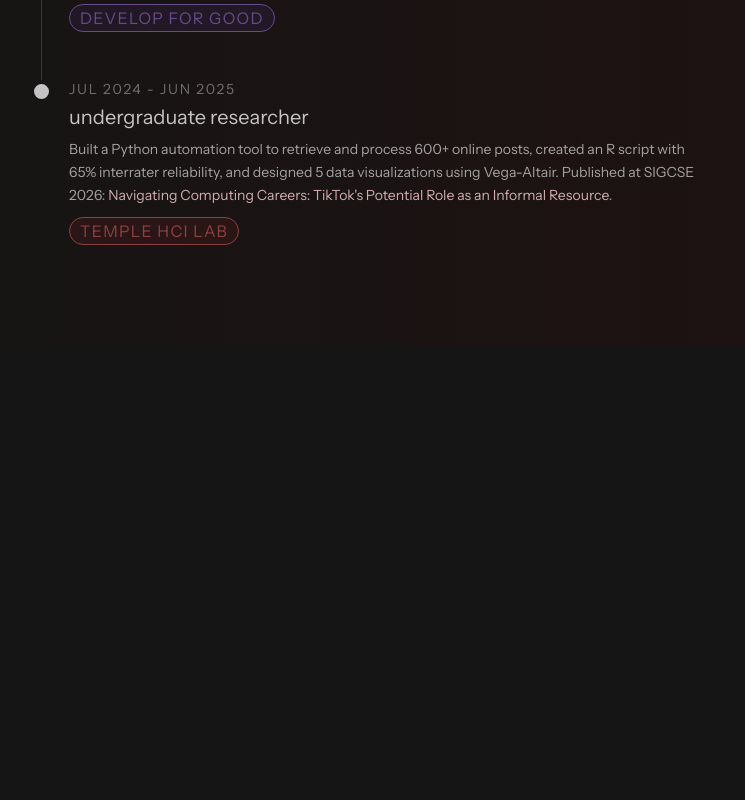
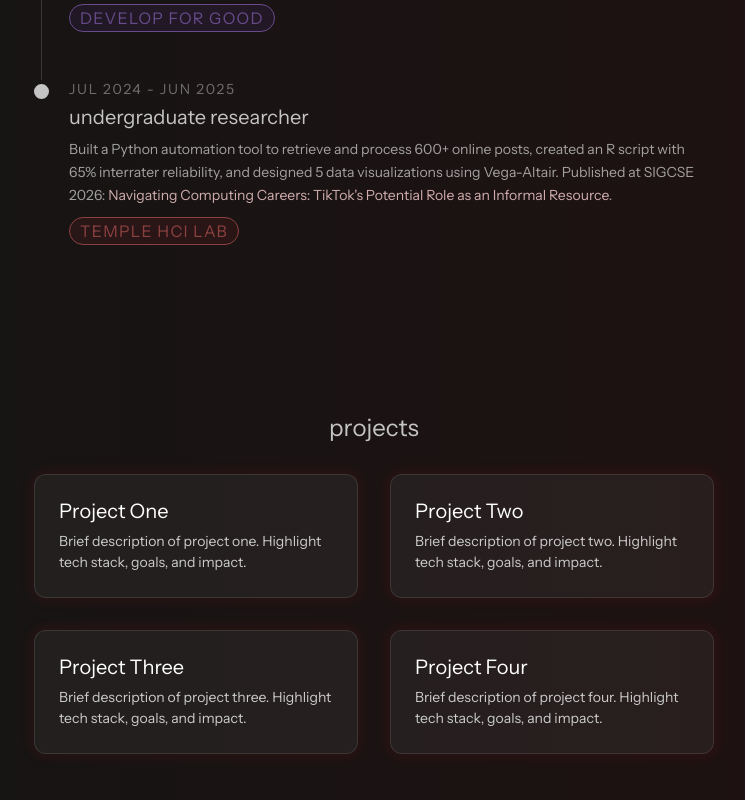
Before and after one commit to adyan1025/adyan1025.github.io, a React (Vite) app: page / in a window 1280 px wide. Shown: the part 1364-2164 px from the top of the page, without its empty margins (266-1011 px from the left). Before the commit the page ends 1709 px from the top, so only its background shows below. Built offline with nearby package versions, Linux system fonts and the light colour scheme; a web font is replaced by a local one.

Commit message:
Start projects

```diff
--- a/src/App.jsx
+++ b/src/App.jsx
@@ -7,6 +7,7 @@ import Intro from "./sections/Intro";
 import MouseFollower from "./components/MouseFollower";
 import TechCarousel from "./components/TechCarousel";
 import Experience from "./sections/Experience";
+import Projects from "./sections/Projects";
 
 const sectionAnimation = {
   initial: { opacity: 0, y: 50 },
@@ -44,6 +45,9 @@ function App() {
       <div>
         <Experience />
       </div>
+      <div>
+        <Projects />
+      </div>
     </>
   );
 }
--- /dev/null
+++ b/src/sections/Projects.jsx
@@ -0,0 +1,53 @@
+import { motion } from "framer-motion";
+import "../styling/Projects.css";
+
+const projectData = [
+  {
+    id: 1,
+    title: "Project One",
+    description: "Brief description of project one. Highlight tech stack, goals, and impact.",
+    // image: "path/to/image1.png", // optional image placeholder
+  },
+  {
+    id: 2,
+    title: "Project Two",
+    description: "Brief description of project two. Highlight tech stack, goals, and impact.",
+  },
+  {
+    id: 3,
+    title: "Project Three",
+    description: "Brief description of project three. Highlight tech stack, goals, and impact.",
+  },
+  {
+    id: 4,
+    title: "Project Four",
+    description: "Brief description of project four. Highlight tech stack, goals, and impact.",
+  },
+];
+
+const sectionAnimation = {
+  initial: { opacity: 0, y: 50 },
+  whileInView: { opacity: 1, y: 0 },
+  viewport: { once: true, amount: 0.2 },
+  transition: { duration: 0.6 },
+};
+
+function Projects() {
+  return (
+    <motion.section id="projects" className="projects-wrapper" {...sectionAnimation}>
+      <header className="projects-header">
+        <h2>projects</h2>
+      </header>
+      <div className="project-grid">
+        {projectData.map((proj) => (
+          <div key={proj.id} className="project-card">
+            <h3 className="project-title">{proj.title}</h3>
+            <p className="project-description">{proj.description}</p>
+          </div>
+        ))}
+      </div>
+    </motion.section>
+  );
+}
+
+export default Projects;
--- /dev/null
+++ b/src/styling/Projects.css
@@ -0,0 +1,49 @@
+.projects-wrapper {
+  padding: 3.75rem 10rem;
+  max-width: 100%;
+  display: flex;
+  flex-direction: column;
+  align-items: center;
+}
+
+.projects-header {
+  margin-bottom: 2rem;
+}
+
+.project-grid {
+  display: grid;
+  grid-template-columns: repeat(auto-fill, minmax(300px, 1fr));
+  gap: 2rem;
+  width: 100%;
+}
+
+.project-card {
+  background: rgba(255, 255, 255, 0.05);
+  border: 1px solid rgba(255, 255, 255, 0.1);
+  padding: 1.5rem;
+  border-radius: 0.75rem;
+  transition: transform 0.2s ease, box-shadow 0.2s ease;
+  box-shadow: 0 0 12px 4px rgba(255, 0, 0, 0.072);
+}
+
+.project-card:hover {
+  transform: translateY(-4px) scale(1.02);
+  box-shadow: 0 4px 12px rgba(0, 0, 0, 0.3);
+}
+
+.project-title {
+  margin: 0 0 0.5rem 0;
+  color: #fff;
+}
+
+.project-description {
+  margin: 0;
+  color: #ccc;
+  line-height: 1.5;
+}
+
+@media (max-width: 768px) {
+  .projects-wrapper {
+    padding: 2.5rem 1.25rem;
+  }
+}
```
